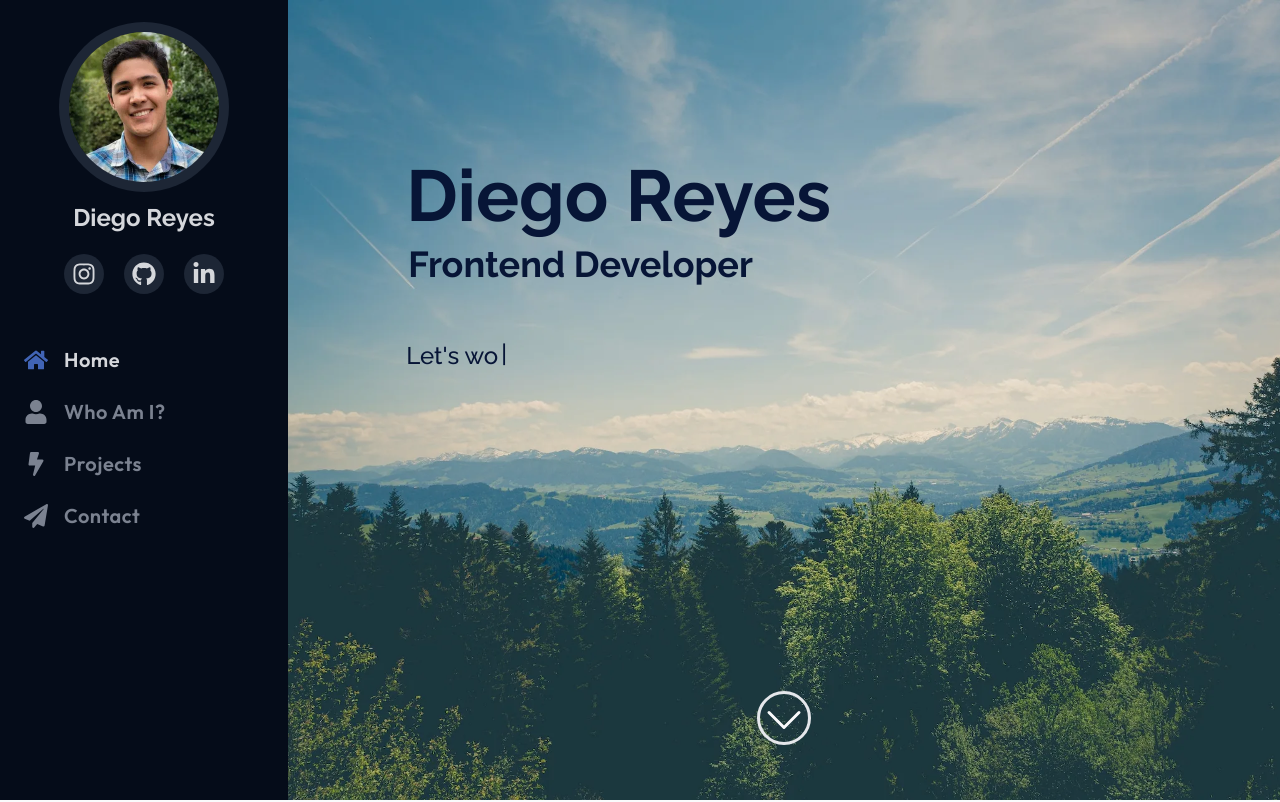
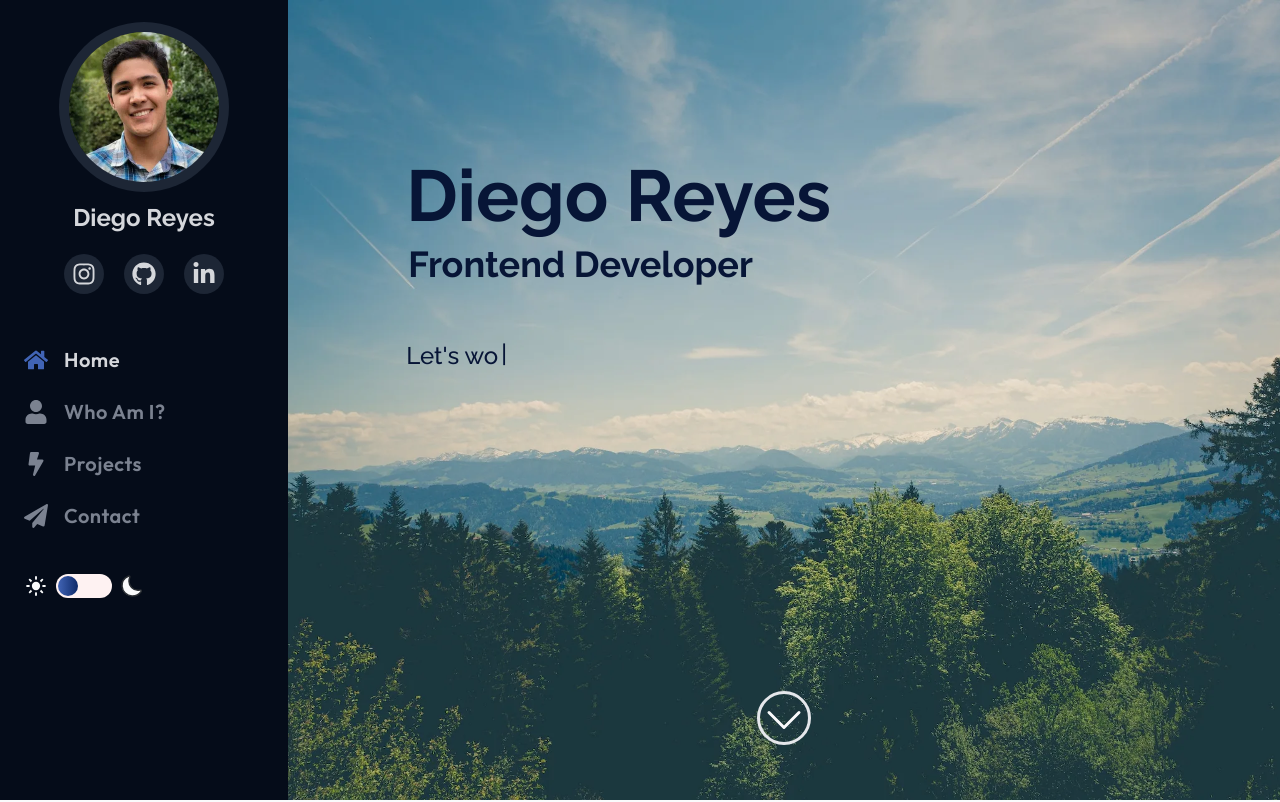
Before and after one commit to dreyescabrera/portfolio, a React (Vite) app: page / in a window 1280 px wide. Shown: the top 802 px of the page. Built offline with nearby package versions, Linux system fonts and the light colour scheme.

Commit message:
Add dark mode button

```diff
--- a/src/components/SidebarMenu/index.jsx
+++ b/src/components/SidebarMenu/index.jsx
@@ -2,11 +2,17 @@ import React from "react";
 import { ProfileImage } from "../common/ProfileImage";
 import { SidebarMediaButton } from "./SidebarMediaButton";
 import { NavItem } from "./NavItem";
+import { Icon } from "../common/Icon";
 
 function SidebarMenu({ sidebarIsOpen, activeNavItem, setSidebarIsOpen }) {
+	const changeTheme = (ev) => {
+		ev.currentTarget.firstChild.classList.toggle("translate-x-8");
+		ev.currentTarget.firstChild.classList.toggle("rotate-180");
+	};
+
 	return (
 		<aside
-			className={`fixed w-full left-0 h-screen flex flex-col justify-start items-center px-6 py-8 gap-5 overflow-auto bg-black transition-all duration-700 z-10 ${
+			className={`fixed w-full left-0 h-screen flex flex-col justify-start items-center px-6 py-8 gap-5 overflow-auto bg-black dark:bg-red-500 transition-all duration-700 z-10 ${
 				sidebarIsOpen ? " left-0" : "-left-full"
 			} md:w-60  lg:w-72 2xl:w-1/6`}
 		>
@@ -60,6 +66,16 @@ function SidebarMenu({ sidebarIsOpen, activeNavItem, setSidebarIsOpen }) {
 					/>
 				</ul>
 			</nav>
+			<div className="flex gap-2 items-center justify-center mt-6 self-start ">
+				<Icon type="sun" styles="w-6 h-full text-white" />
+				<div
+					className="w-14 h-6 p-0.5 bg-red-50  rounded-full overflow-hidden cursor-pointer"
+					onClickCapture={changeTheme}
+				>
+					<div className="w-5 h-full bg-gradient-to-r from-terciary to-primary bg-terciary rounded-full transition-transform duration-500 ease-in-out"></div>
+				</div>
+				<Icon type="moon" styles="w-6 h-full text-white" />
+			</div>
 		</aside>
 	);
 }
--- a/src/components/common/Icon/index.jsx
+++ b/src/components/common/Icon/index.jsx
@@ -68,6 +68,48 @@ const iconTypes = {
 			className={styles}
 		>
 			<path d="M224 256c70.7 0 128-57.3 128-128S294.7 0 224 0 96 57.3 96 128s57.3 128 128 128zm89.6 32h-16.7c-22.2 10.2-46.9 16-72.9 16s-50.6-5.8-72.9-16h-16.7C60.2 288 0 348.2 0 422.4V464c0 26.5 21.5 48 48 48h352c26.5 0 48-21.5 48-48v-41.6c0-74.2-60.2-134.4-134.4-134.4z" />
+		</svg>
+	),
+	moon: (styles) => (
+		<svg
+			xmlns="http://www.w3.org/2000/svg"
+			width="800"
+			height="800"
+			fill="currentColor"
+			viewBox="0 0 24 24"
+			className={styles}
+		>
+			<path
+				stroke="#292D32"
+				strokeLinecap="round"
+				strokeLinejoin="round"
+				strokeWidth="1.5"
+				d="M2.03 12.42c.36 5.15 4.73 9.34 9.96 9.57 3.69.16 6.99-1.56 8.97-4.27.82-1.11.38-1.85-.99-1.6-.67.12-1.36.17-2.08.14C13 16.06 9 11.97 8.98 7.14c-.01-1.3.26-2.53.75-3.65.54-1.24-.11-1.83-1.36-1.3C4.41 3.86 1.7 7.85 2.03 12.42z"
+			></path>
+		</svg>
+	),
+	sun: (styles) => (
+		<svg
+			xmlns="http://www.w3.org/2000/svg"
+			width="800"
+			height="800"
+			fill="currentColor"
+			viewBox="0 0 24 24"
+			className={styles}
+		>
+			<circle
+				cx="12"
+				cy="12"
+				r="4.141"
+				fill="currentColor"
+				strokeWidth="1.911"
+			></circle>
+			<path
+				fill="currentColor"
+				fillRule="evenodd"
+				d="M12.956 3.08a.956.956 0 00-1.912 0v2.56a6.482 6.482 0 011.912 0V3.08zm0 15.28a6.476 6.476 0 01-1.912 0v2.56a.956.956 0 001.912 0v-2.56zM20.92 12.956a.956.956 0 000-1.912h-2.56a6.477 6.477 0 010 1.912h2.56zm-15.28 0a6.483 6.483 0 010-1.912H3.08a.956.956 0 000 1.912h2.56zM18.983 6.369a.956.956 0 00-1.352-1.352l-1.81 1.81a6.484 6.484 0 011.351 1.352l1.81-1.81zM8.179 17.172a6.48 6.48 0 01-1.351-1.35l-1.81 1.81a.956.956 0 001.35 1.35l1.811-1.81zM6.369 5.017A.956.956 0 005.017 6.37l1.81 1.81A6.484 6.484 0 018.18 6.828l-1.81-1.81zm10.804 10.804a6.482 6.482 0 01-1.352 1.351l1.81 1.81a.956.956 0 001.352-1.35l-1.81-1.811z"
+				clipRule="evenodd"
+			></path>
 		</svg>
 	),
 	html: (styles) => (
```
